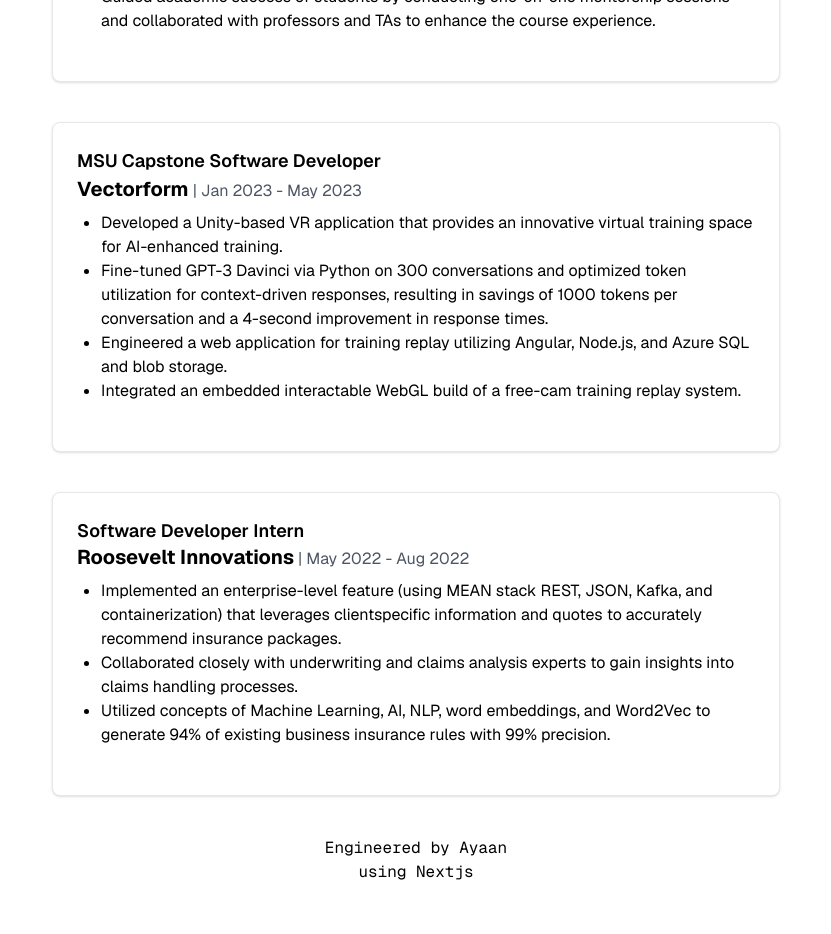
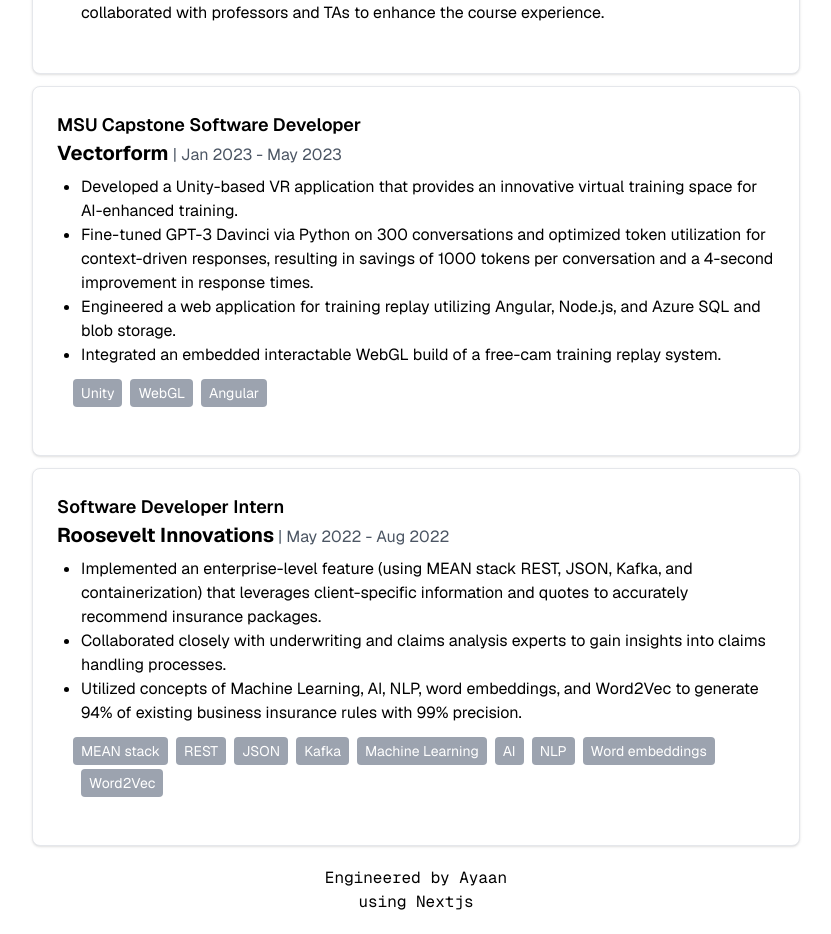
Before and after one commit to ayaanmayooq/portfolio, a Next.js app: page / in a window 1280 px wide. Shown: the part 440-1374 px from the top of the page, without its empty margins (224-1055 px from the left). Before the commit the page ends 1344 px from the top, so only its background shows below. Built offline with nearby package versions, Linux system fonts and the light colour scheme.

Commit message:
experience card component

```diff
--- /dev/null
+++ b/app/components/experienceCard.tsx
@@ -0,0 +1,43 @@
+
+
+interface ExperienceCardProps {
+  title: string;
+  organization: string;
+  organizationLink: string;
+  date: string;
+  points: string[];
+  skills: string[];
+}
+
+export function ExperienceCard(cardData: ExperienceCardProps) {
+  return (
+    <div className='mt-3'>
+      <div className="block p-6 bg-white border border-gray-200 rounded-lg shadow hover:bg-gray-100 dark:bg-gray-800 dark:border-gray-700 dark:hover:bg-gray-700">
+        <div className="mb-6">
+          <h3 className="text-lg font-semibold">{cardData.title}</h3>
+          <p className="text-gray-600">
+            <a href={cardData.organizationLink} target="_blank" rel="noopener noreferrer" className="text-xl font-bold">
+              <span className="link link-underline link-underline-black text-black">
+                {cardData.organization}
+              </span>
+            </a> | {cardData.date}
+          </p>
+          <ul className="list-disc pl-6 mt-2">
+            {cardData.points.map((point, index) => (
+              <li key={index}>{point}</li>
+            ))}
+          </ul>
+          {cardData.skills && cardData.skills.length > 0 && (
+            <div className='flex flex-wrap ml-4 mt-2 space-x-2 space-y-1'>
+              {cardData.skills.map((skill, index) => (
+                <p key={index} className="mt-1 items-center px-2 py-1 text-sm text-center text-white border-black bg-gray-400 rounded">
+                  {skill}
+                </p>
+              ))}
+            </div>
+          )}
+        </div>
+      </div>
+    </div>
+  );
+}
--- a/app/page.tsx
+++ b/app/page.tsx
@@ -1,7 +1,47 @@
 "use client"
 import { VerticalTabs } from '@/app/components/verticalTabs';
+import { ExperienceCard } from '@/app/components/experienceCard';
+
+const experiences = [
+    {
+      "title": "Teaching Assistant",
+      "organization": "MSU",
+      "organizationLink": "https://msu.edu/",
+      "date": "Aug 2022 - Present",
+      "points": [
+        "Courses: Computer Vision, Computer Networks, Matrix Algebra with Computational Applications.",
+        "Guided academic success of students by conducting one-on-one mentorship sessions and collaborated with professors and TAs to enhance the course experience."
+      ]
+    },
+    {
+      "title": "MSU Capstone Software Developer",
+      "organization": "Vectorform",
+      "organizationLink": "https://www.vectorform.com/",
+      "date": "Jan 2023 - May 2023",
+      "points": [
+        "Developed a Unity-based VR application that provides an innovative virtual training space for AI-enhanced training.",
+        "Fine-tuned GPT-3 Davinci via Python on 300 conversations and optimized token utilization for context-driven responses, resulting in savings of 1000 tokens per conversation and a 4-second improvement in response times.",
+        "Engineered a web application for training replay utilizing Angular, Node.js, and Azure SQL and blob storage.",
+        "Integrated an embedded interactable WebGL build of a free-cam training replay system."
+      ],
+      "skills": ["Unity", "WebGL", "Angular"]
+    },
+    {
+      "title": "Software Developer Intern",
+      "organization": "Roosevelt Innovations",
+      "organizationLink": "https://rooseveltinnovations.com/",
+      "date": "May 2022 - Aug 2022",
+      "points": [
+        "Implemented an enterprise-level feature (using MEAN stack REST, JSON, Kafka, and containerization) that leverages client-specific information and quotes to accurately recommend insurance packages.",
+        "Collaborated closely with underwriting and claims analysis experts to gain insights into claims handling processes.",
+        "Utilized concepts of Machine Learning, AI, NLP, word embeddings, and Word2Vec to generate 94% of existing business insurance rules with 99% precision."
+      ],
+      "skills": ["MEAN stack", "REST", "JSON", "Kafka", "Machine Learning", "AI", "NLP", "Word embeddings", "Word2Vec"]
+    }
+  ];
 
 export default function Page() {
+
     return (
 
         <section className="animate-move-up-fade-in">
@@ -13,85 +53,10 @@
                 <a href="https://msu.edu/" className="link link-underline link-underline-black text-[#18453B] text-xl font-bold">Michigan State University</a>
                 &nbsp;pursuing my BS/MS in Computer Science.</p>
 
-            {/* <div className="mt-10 pb-40 ">
-                <VerticalTabs />
-            </div> */}
+                {experiences.map((experience, index) => (
+                    <ExperienceCard key={index} {...experience} />
+                ))}
 
-            <div className='flex flex-col justify-center'>
-
-            <div className='m-5'>
-                <a href="#" className="block p-6 bg-white border border-gray-200 rounded-lg shadow hover:bg-gray-100 dark:bg-gray-800 dark:border-gray-700 dark:hover:bg-gray-700">
-
-                {/* <h5 className="mb-2 text-2xl font-bold tracking-tight text-gray-900 dark:text-white">Teaching Assistant</h5>
-                <p className="font-normal text-gray-700 dark:text-gray-400">Here are the biggest enterprise technology acquisitions of 2021 so far, in reverse chronological order.</p> */}
-
-                        <div className="mb-6">
-                            <h3 className="text-lg font-semibold">Teaching Assistant</h3>
-                            <p className="text-gray-600">
-                                <a href="https://msu.edu/" target="_blank" className="text-xl font-bold">
-                                    <span className="link link-underline link-underline-black text-black">
-                                        MSU
-                                    </span>
-                                </a> | Aug 2022 - Present</p>
-                            <ul className="list-disc pl-6 mt-2">
-                                <li>Courses: Computer Vision, Computer Networks, Matrix Algebra with Computational Applications.</li>
-                                <li>Guided academic success of students by conducting one-on-one mentorship sessions and collaborated with professors and
-                                    TAs to enhance the course experience.</li>
-                            </ul>
-                        </div>
-
-                    </a>
-                </div>
-
-                <div className='m-5'>
-                <a href="#" className="block p-6 bg-white border border-gray-200 rounded-lg shadow hover:bg-gray-100 dark:bg-gray-800 dark:border-gray-700 dark:hover:bg-gray-700">
-
-                {/* <h5 className="mb-2 text-2xl font-bold tracking-tight text-gray-900 dark:text-white">Teaching Assistant</h5>
-                <p className="font-normal text-gray-700 dark:text-gray-400">Here are the biggest enterprise technology acquisitions of 2021 so far, in reverse chronological order.</p> */}
-                        <div className="mb-6">
-                            <h3 className="text-lg font-semibold">MSU Capstone Software Developer</h3>
-                            <p className="text-gray-600">
-                                <a href="https://www.vectorform.com/" target="_blank" className="text-xl font-bold">
-                                    <span className="link link-underline link-underline-black text-black">
-                                        Vectorform
-                                    </span>
-                                </a> | Jan 2023 - May 2023</p>
-                            <ul className="list-disc pl-6 mt-2">
-                                <li>Developed a Unity-based VR application that provides an innovative virtual training space for AI-enhanced training.</li>
-                                <li>Fine-tuned GPT-3 Davinci via Python on 300 conversations and optimized token utilization for context-driven responses,
-                                    resulting in savings of 1000 tokens per conversation and a 4-second improvement in response times.</li>
-                                <li>Engineered a web application for training replay utilizing Angular, Node.js, and Azure SQL and blob storage.</li>
-                                <li>Integrated an embedded interactable WebGL build of a free-cam training replay system.</li>
-                            </ul>
-                        </div>
-                </a>
-                </div>
-
-                <div className='m-5'>
-                <a href="#" className="block p-6 bg-white border border-gray-200 rounded-lg shadow hover:bg-gray-100 dark:bg-gray-800 dark:border-gray-700 dark:hover:bg-gray-700">
-
-                {/* <h5 className="mb-2 text-2xl font-bold tracking-tight text-gray-900 dark:text-white">Teaching Assistant</h5>
-                <p className="font-normal text-gray-700 dark:text-gray-400">Here are the biggest enterprise technology acquisitions of 2021 so far, in reverse chronological order.</p> */}
-                        <div className="mb-6">
-                            <h3 className="text-lg font-semibold">Software Developer Intern</h3>
-                            <p className="text-gray-600">
-                                <a href="https://rooseveltinnovations.com/" target="_blank" className="text-xl font-bold leading-tight">
-                                    <span className="link link-underline link-underline-black text-black">
-                                        Roosevelt Innovations
-                                    </span>
-                                </a> | May 2022 - Aug 2022</p>
-                            <ul className="list-disc pl-6 mt-2">
-                                <li>Implemented an enterprise-level feature (using MEAN stack REST, JSON, Kafka, and containerization) that leverages
-                                    clientspecific information and quotes to accurately recommend insurance packages.</li>
-                                <li>Collaborated closely with underwriting and claims analysis experts to gain insights into claims handling processes.</li>
-                                <li>Utilized concepts of Machine Learning, AI, NLP, word embeddings, and Word2Vec to generate 94% of existing business
-                                    insurance rules with 99% precision.</li>
-                            </ul>
-                        </div>
-                </a>
-                </div>
-
-            </div>
 
 
 
```
